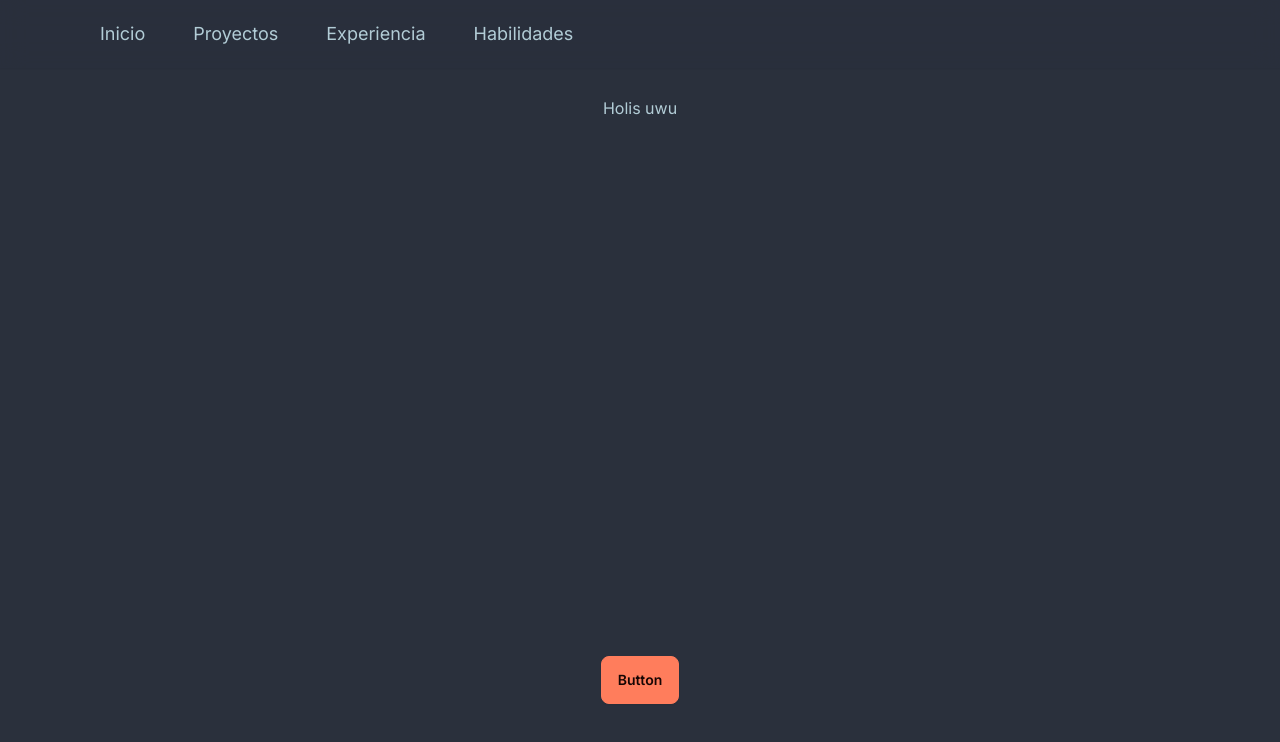
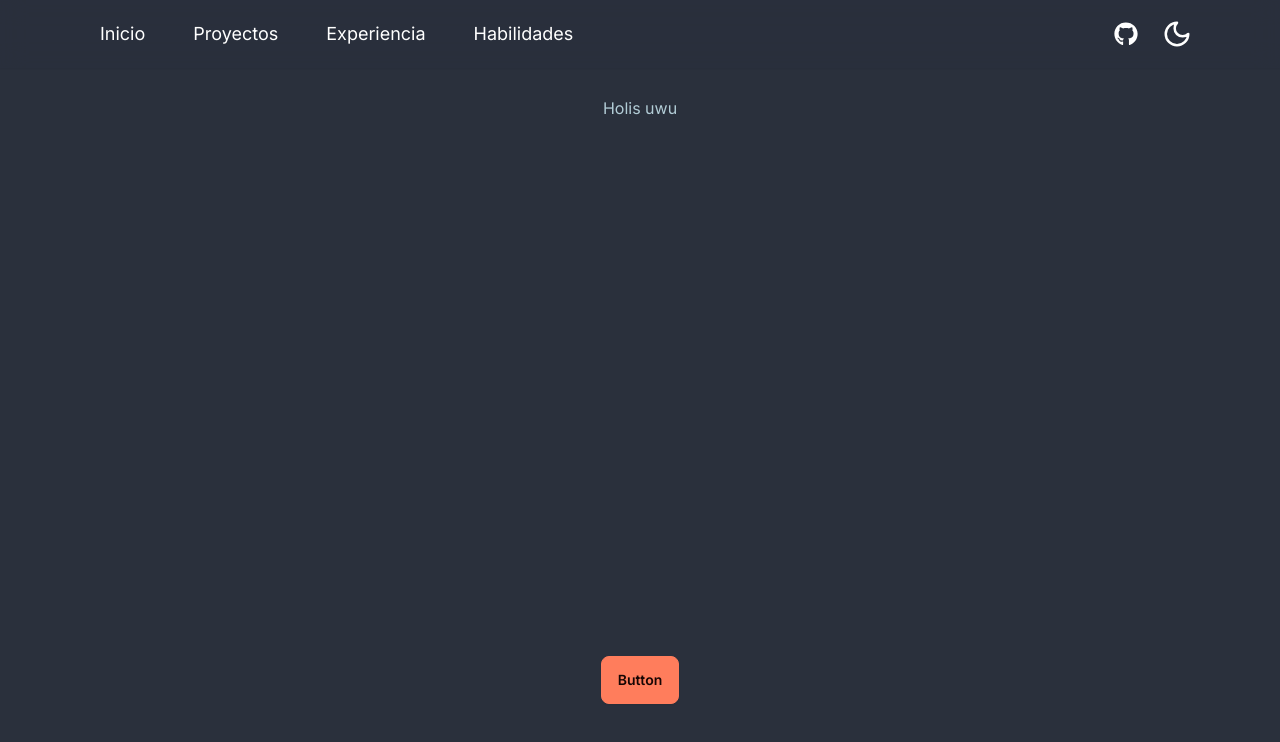
Before and after one commit to Gustavoand39/portfolio-dev, a Next.js app: page / in a window 1280 px wide. Both pictures are taken after a click on the label 1192 px from the left and 34 px from the top of the page. Shown: the top 742 px of the page. Built offline with nearby package versions, Linux system fonts and the light colour scheme.

Commit message:
chore: Update theme selector icons and dependencies

```diff
--- a/src/components/header/ThemeSelector.tsx
+++ b/src/components/header/ThemeSelector.tsx
@@ -1,9 +1,10 @@
-// import SunIcon from "../../../icons/SunIcon";
-// import MoonIcon from "../../../icons/MoonIcon";
+import { LuSunMedium, LuMoon } from "react-icons/lu";
+
 import useTheme from "@/hooks/useTheme";
 
 const ThemeSelector = () => {
   const { theme, toggleTheme } = useTheme();
+  console.log(theme);
 
   const handleThemeChange = (e: React.ChangeEvent<HTMLInputElement>) =>
     toggleTheme(e.target.checked ? "dark" : "light");
@@ -18,8 +19,8 @@ const ThemeSelector = () => {
         onChange={handleThemeChange}
         aria-label="Cambiar tema"
       />
-      {/* <SunIcon />
-      <MoonIcon /> */}
+      <LuSunMedium size={30} className="swap-off" />
+      <LuMoon size={30} className="swap-on" />
     </label>
   );
 };
--- a/src/components/ui/header/Header.tsx
+++ b/src/components/ui/header/Header.tsx
@@ -1,11 +1,13 @@
 "use client";
 
-import React from "react";
-import useActiveSection from "@/hooks/useActiveSection";
-import useScrollDirection from "@/hooks/useScrollDirection";
+import Link from "next/link";
+import { FaGithub } from "react-icons/fa";
+
 import MenuMobile from "@/components/header/MenuMobile";
 import MenuDesktop from "@/components/header/MenuDesktop";
 import ThemeSelector from "@/components/header/ThemeSelector";
+import useActiveSection from "@/hooks/useActiveSection";
+import useScrollDirection from "@/hooks/useScrollDirection";
 
 export const Header = () => {
   const { isScrolled, isVisible } = useScrollDirection();
@@ -30,15 +32,15 @@ export const Header = () => {
 
       {/* Icons */}
       <div className="navbar-end flex">
-        <a
+        <Link
           className="text-black/90 dark:text-white p-4"
           href="https://github.com/Gustavoand39"
           target="_blank"
           rel="noopener noreferrer"
           aria-label="Perfil de GitHub"
         >
-          {/* <FaGithub size={24} /> */}
-        </a>
+          <FaGithub size={24} />
+        </Link>
 
         <ThemeSelector />
       </div>
--- a/tailwind.config.ts
+++ b/tailwind.config.ts
@@ -7,6 +7,7 @@ const config: Config = {
     "./src/components/**/*.{js,ts,jsx,tsx,mdx}",
     "./src/app/**/*.{js,ts,jsx,tsx,mdx}",
   ],
+  darkMode: "class",
   theme: {
     extend: {
       backgroundImage: {
```
